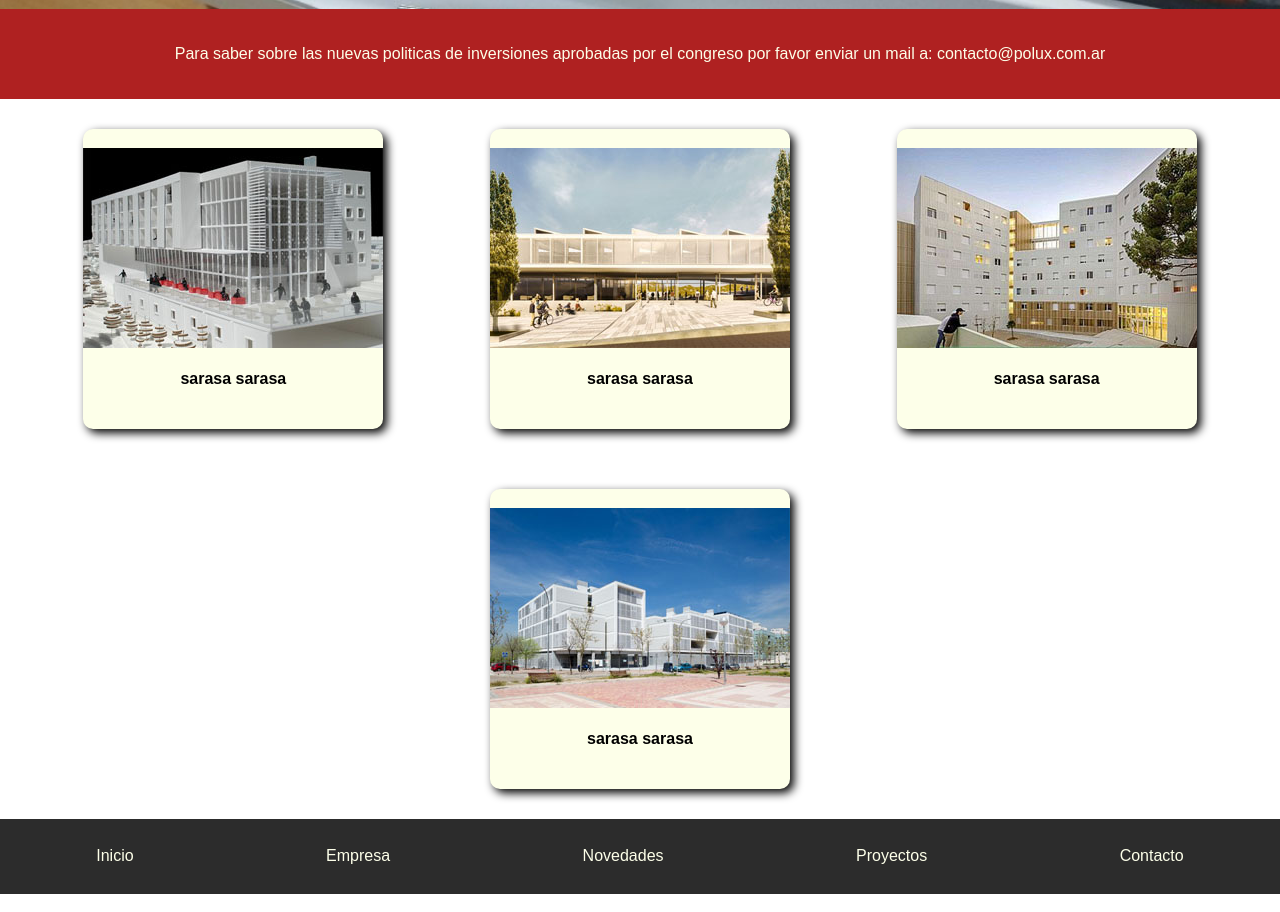
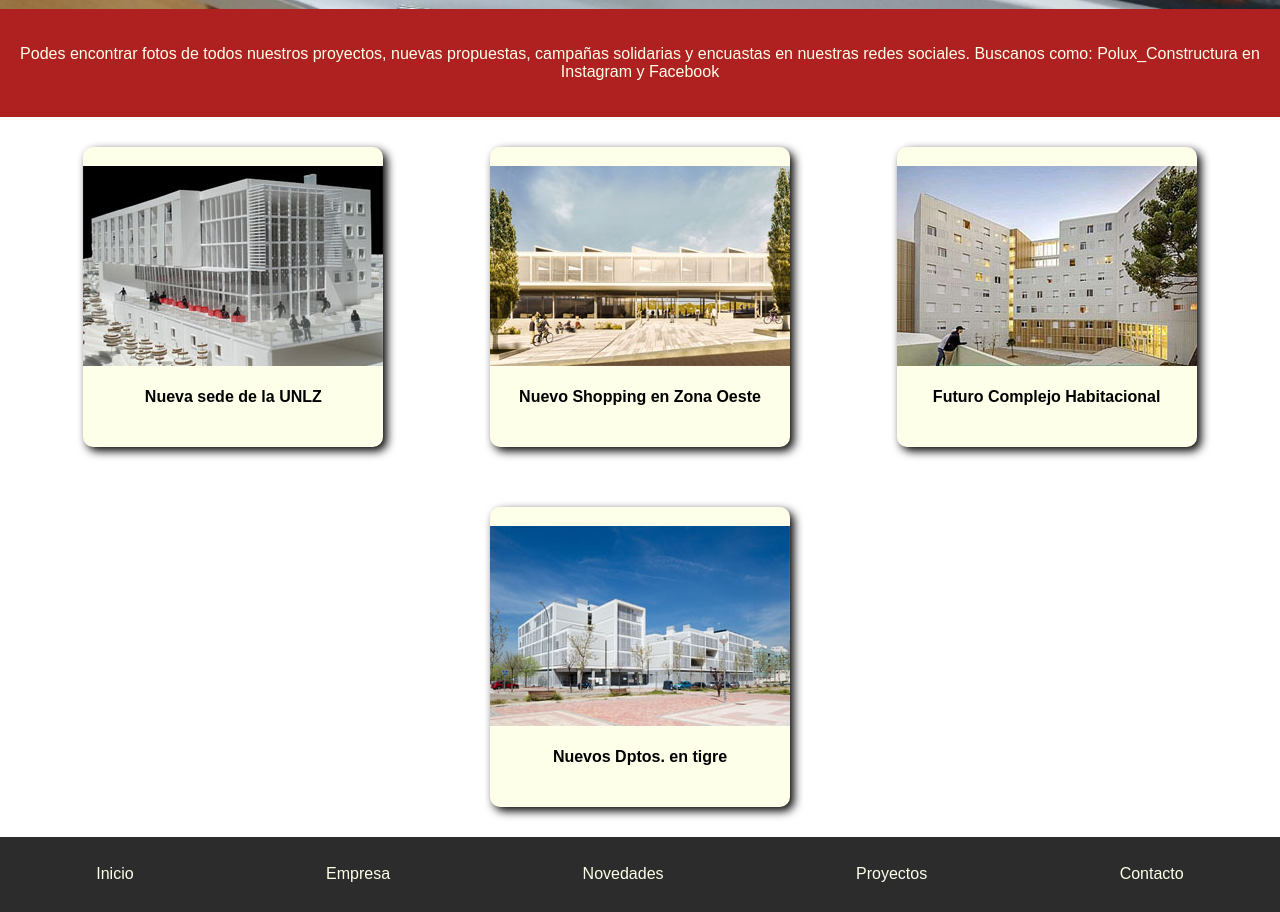
Before and after one commit to FERNANDOSERVIDIO/PoluxConstruccion, a website: page proyectos.html in a window 1280 px wide. Shown: the part 960-1872 px from the top of the page. Drawn offline with Linux system fonts and the light colour scheme.

Commit message:
Llenado de parrafos con info en Proyectos

```diff
--- a/proyectos.html
+++ b/proyectos.html
@@ -26,26 +26,27 @@
         </div>
     </div>
     <div class="redBlock">
-        <p class="font-normal text-white textCenter padding-1">Para saber sobre las nuevas politicas de inversiones aprobadas por el congreso por favor enviar un mail a: contacto@polux.com.ar</p>
+        <p class="font-normal text-white textCenter padding-1">Podes encontrar fotos de todos nuestros proyectos, nuevas propuestas, campañas solidarias y encuastas en nuestras redes sociales.
+            Buscanos como: Polux_Constructura en Instagram y Facebook</p>
     </div>
     <div class="boxesAreas">
         <div class="box">
             <img class="fotoEmpresa" src="./Imagenes/Maqueta1.jpg" alt="">
-            <h4 class="textCenter font-bold padding-1">sarasa sarasa</h4>
+            <h4 class="textCenter font-bold padding-1">Nueva sede de la UNLZ</h4>
         </div>
         <div class="box">
             <img class="fotoEmpresa" src="./Imagenes/Maqueta2.jpg" alt="">
-            <h4 class="textCenter font-bold padding-1">sarasa sarasa</h4>
+            <h4 class="textCenter font-bold padding-1">Nuevo Shopping en Zona Oeste</h4>
         </div>
         <div class="box">
             <img class="fotoEmpresa" src="./Imagenes/Maqueta3.jpg" alt="">
-            <h4 class="textCenter font-bold padding-1">sarasa sarasa</h4>
+            <h4 class="textCenter font-bold padding-1">Futuro Complejo Habitacional</h4>
         </div>
     </div>
     <div class="boxesAreas">
         <div class="box">
             <img class="fotoEmpresa" src="./Imagenes/Maqueta4.jpg" alt="">
-            <h4 class="textCenter font-bold padding-1">sarasa sarasa</h4>
+            <h4 class="textCenter font-bold padding-1">Nuevos Dptos. en tigre</h4>
         </div>
     </div>
     <footer class=" footerBar flexColumn">
```
